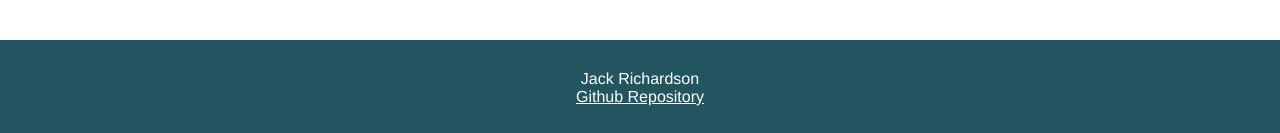
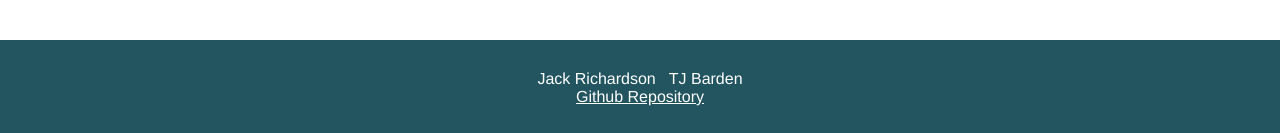
Before and after one commit to jackrich11/playlistMaker, a Vue app: page / in a window 1280 px wide. Shown: the part 7424-7557 px from the top of the page. Built offline with nearby package versions, Linux system fonts and the light colour scheme.

Commit message:
Updated footer names and github link

```diff
--- a/src/App.vue
+++ b/src/App.vue
@@ -12,8 +12,8 @@
     </div>
     <router-view/>
     <div id="footer">
-      <p>Jack Richardson</p>
-      <a href="www.github.com" target="_blank">Github Repository</a>
+      <p>Jack Richardson &nbsp; TJ Barden</p>
+      <a href="https://github.com/jackrich11/playlistMaker.git" target="_blank">Github Repository</a>
       <div v-show="false">Icons made by <a href="https://www.flaticon.com/authors/becris" title="Becris">Becris</a> from <a href="https://www.flaticon.com/" title="Flaticon">www.flaticon.com</a></div>
     </div>
   </div>
```
